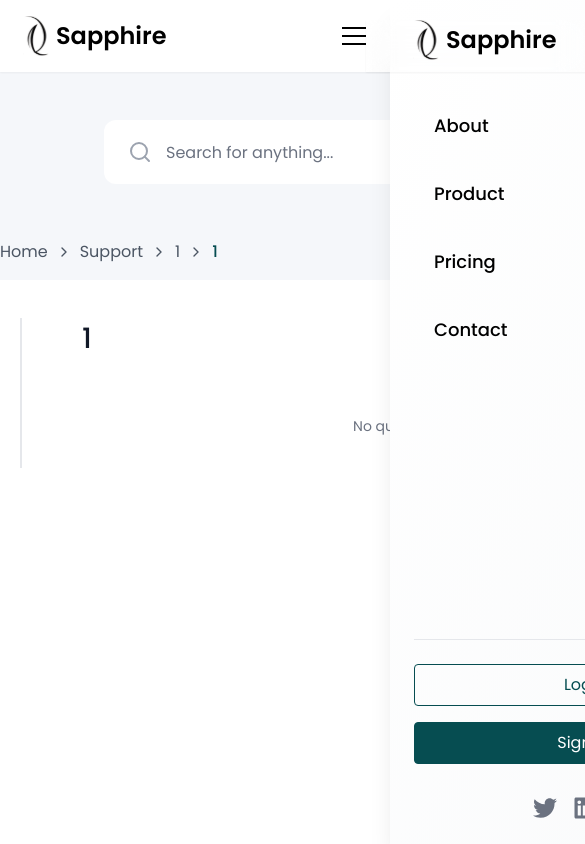
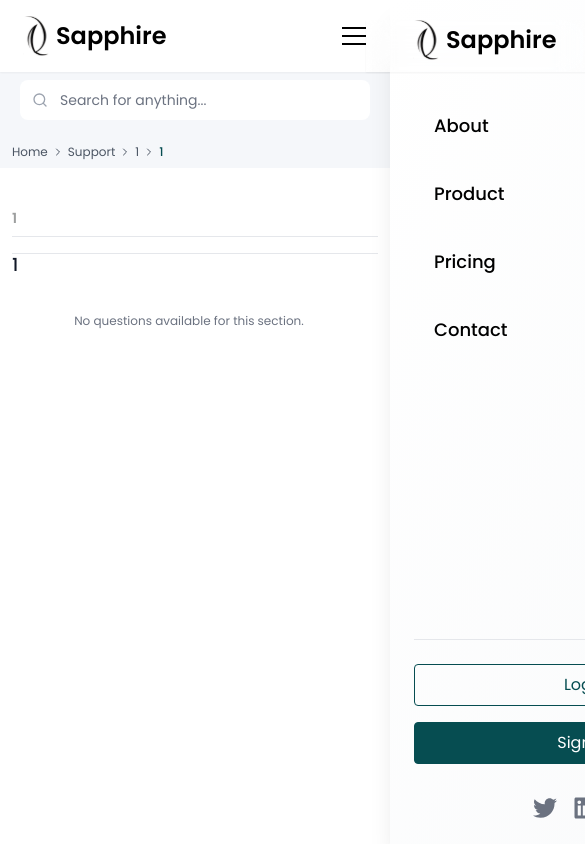
Before and after one commit to BrokingSapphire/SupportPortal, a Next.js app: page /support/1/1 in a window 390 px wide. Shown: the top 844 px of the page, 585 px wide, since content can reach past the window. Built offline with nearby package versions, Linux system fonts and the light colour scheme.

Commit message:
fix: responsiveness of questions page

```diff
--- a/src/app/support/[topic]/[doubt]/page.tsx
+++ b/src/app/support/[topic]/[doubt]/page.tsx
@@ -31,12 +31,12 @@ const DoubtPage: React.FC = () => {
 
   if (!topicTitle || !doubtTitle) {
     return (
-      <div className="min-h-screen bg-gray-50 pt-20">
-        <div className="w-full mx-auto px-6 py-8">
+      <div className="min-h-screen bg-gray-50 pt-16 sm:pt-20">
+        <div className="w-full mx-auto px-4 sm:px-6 py-6 sm:py-8">
           <div className="text-center">
-            <h1 className="text-2xl font-bold text-gray-900 mb-4">Page Not Found</h1>
-            <p className="text-gray-600 mb-8">The topic or doubt you're looking for doesn't exist.</p>
-            <Link href="/" className="text-blue-600 hover:text-blue-800">
+            <h1 className="text-xl sm:text-2xl font-bold text-gray-900 mb-4">Page Not Found</h1>
+            <p className="text-sm sm:text-base text-gray-600 mb-6 sm:mb-8">The topic or doubt you're looking for doesn't exist.</p>
+            <Link href="/" className="text-blue-600 hover:text-blue-800 text-sm sm:text-base">
               Back to Help Center
             </Link>
           </div>
@@ -46,91 +46,91 @@ const DoubtPage: React.FC = () => {
   }
 
   return (
-    <div className="min-h-screen bg-white pt-20 mx-auto mb-10">
-      <div className='bg-[#F5F7FA] px-50 -mt-2'>
+    <div className="min-h-screen bg-white pt-16 sm:pt-20 mx-auto mb-6 sm:mb-10">
+      <div className="bg-[#F5F7FA] px-3 sm:px-4 md:px-8 lg:px-12 xl:px-20 2xl:px-32 -mt-2">
         {/* Search Bar */}
-        <div className='max-w-7xl mx-auto'>
-          <div className="bg-[#F5F7FA] px-6 py-2 pb-0 max-w-7xl mx-20">
-            <div className="relative max-w-xl mx-auto mt-10">
-              <div className="absolute inset-y-0 left-0 pl-6 flex items-center pointer-events-none">
-                <Search className="h-6 w-6 text-gray-400" />
+        <div className="max-w-7xl mx-auto">
+          <div className="bg-[#F5F7FA] px-2 sm:px-6 py-2 pb-0 max-w-7xl mx-auto">
+            <div className="relative w-full max-w-full mx-auto mt-4 sm:mt-6 md:mt-8 lg:mt-10">
+              <div className="absolute inset-y-0 left-0 pl-3 sm:pl-4 md:pl-6 flex items-center pointer-events-none">
+                <Search className="h-4 w-4 sm:h-5 sm:w-5 md:h-6 md:w-6 text-gray-400" />
               </div>
               <input
                 type="text"
                 value={searchQuery}
                 onChange={(e) => setSearchQuery(e.target.value)}
                 placeholder="Search for anything..."
-                className="block w-[800px] h-[64px] pl-[62px] pr-6 py-3 rounded-[12px] leading-5 bg-white placeholder-gray-500 focus:outline-none focus:placeholder-gray-400 focus:ring-1 focus:ring-blue-500 focus:border-blue-500"
+                className="block w-full h-10 sm:h-12 md:h-14 lg:h-16 pl-10 sm:pl-12 md:pl-14 lg:pl-16 pr-3 sm:pr-4 md:pr-6 py-2 sm:py-3 rounded-[8px] sm:rounded-[10px] md:rounded-[12px] leading-5 bg-white placeholder-gray-500 focus:outline-none focus:placeholder-gray-400 focus:ring-1 focus:ring-blue-500 focus:border-blue-500 text-sm sm:text-base"
               />
             </div>
           </div>
         </div>
 
         {/* Breadcrumb */}
-        <div className="bg-[#F5F7FA] px-50 mt-10">
-          <div className="max-w-7xl mx-auto pl-0 py-4">
-            <div className='max-w-7xl pl-0'>
-              <nav className="flex items-center space-x-2 text-[16px] align-left font-regular font-poppins text-gray-600">
-                <Link href="/" className="hover:text-[#064D51]">Home</Link>
-                <ChevronRight className="w-4 h-4" />
-                <Link href="/" className="hover:text-[#064D51]">Support</Link>
-                <ChevronRight className="w-4 h-4" />
-                <Link href={`/support/${topic}`} className="hover:text-[#064D51]">{topicTitle}</Link>
-                <ChevronRight className="w-4 h-4" />
-                <span className="text-[#064D51] font-medium">{doubtTitle}</span>
+        <div className="bg-[#F5F7FA] px-0 sm:pr-4 mt-4 sm:mt-6 md:mt-8 lg:mt-10">
+          <div className="max-w-7xl mx-auto pl-0 py-2 sm:py-4">
+            <div className="max-w-7xl pl-0">
+              <nav className="flex flex-wrap items-center space-x-1 sm:space-x-2 text-xs sm:text-sm md:text-base align-left font-regular font-poppins text-gray-600">
+                <Link href="/" className="hover:text-[#064D51] truncate">Home</Link>
+                <ChevronRight className="w-3 h-3 sm:w-4 sm:h-4 flex-shrink-0" />
+                <Link href="/" className="hover:text-[#064D51] truncate">Support</Link>
+                <ChevronRight className="w-3 h-3 sm:w-4 sm:h-4 flex-shrink-0" />
+                <Link href={`/support/${topic}`} className="hover:text-[#064D51] truncate">{topicTitle}</Link>
+                <ChevronRight className="w-3 h-3 sm:w-4 sm:h-4 flex-shrink-0" />
+                <span className="text-[#064D51] font-medium truncate">{doubtTitle}</span>
               </nav>
             </div>
           </div>
         </div>
       </div>
 
-      <div className="flex w-full mt-[38px] max-w-7xl mx-auto">
+      <div className="flex flex-col lg:flex-row w-full mt-6 sm:mt-8 md:mt-10 max-w-7xl mx-auto px-3 sm:px-4 lg:px-0">
         {/* Sidebar */}
-        <div className="w-80 bg-white h-full overflow-y-auto ">
+        <div className="w-full lg:w-80 xl:w-96 bg-white h-auto lg:h-full overflow-x-auto lg:overflow-y-auto border-b lg:border-b-0 lg:border-r border-gray-200 lg:pr-4">
           {/* Header */}
-          <div className="pr-4">
-            <h2 className="text-[18px] font-semibold text-[#9d9f9f]">{topicTitle}</h2>
+          <div className="pr-4 pt-4 lg:pt-0">
+            <h2 className="text-sm sm:text-base md:text-lg font-semibold text-[#9d9f9f]">{topicTitle}</h2>
           </div>
 
           {/* Navigation */}
-          <div className="p-4 pl-2 pt-0">
+          <div className="p-2 sm:p-4 pl-2 pt-0">
             {getSubcategoriesByTopic(topic).map((doubtItem, idx, arr) => (
               <div
                 key={doubtItem.id}
                 className={`rounded-lg pl-0 ${expandedDoubt === doubtItem.id
-                    ? 'bg-[#F5F7FA] mb-2'
-                    : 'bg-white' + (idx !== arr.length - 1 ? ' mb-1' : '')
+                  ? 'bg-[#F5F7FA] mb-2'
+                  : 'bg-white' + (idx !== arr.length - 1 ? ' mb-1' : '')
                   }`}
               >
                 {/* Doubt Section Header */}
                 <button
                   onClick={() => setExpandedDoubt(expandedDoubt === doubtItem.id ? '' : doubtItem.id)}
-                  className={`flex items-center justify-between w-full pt-6 text-left rounded-md transition-colors ${doubt === doubtItem.id ? 'text-gray-900' : 'text-gray-700 hover:bg-gray-50'
+                  className={`flex items-center justify-between w-full pt-3 sm:pt-4 md:pt-6 text-left rounded-md transition-colors ${doubt === doubtItem.id ? 'text-gray-900' : 'text-gray-700 hover:bg-gray-50'
                     }`}
                 >
-                  <div className="flex items-center ml-[8px]">
+                  <div className="flex items-center ml-1 sm:ml-2 md:ml-[8px]">
                     {expandedDoubt === doubtItem.id ? (
-                      <img src="/questions list/rightarrow.svg" alt="Collapse" className="w-6 h-6 mr-[14px] rounded-md text-gray-500 rotate-90 transition-transform duration-200" />
+                      <img src="/questions list/rightarrow.svg" alt="Collapse" className="w-4 h-4 sm:w-5 sm:h-5 md:w-6 md:h-6 mr-2 sm:mr-3 md:mr-[14px] rounded-md text-gray-500 rotate-90 transition-transform duration-200 flex-shrink-0" />
                     ) : (
-                      <img src="/questions list/rightarrow.svg" alt="Expand" className="w-6 h-6 mr-[14px] rounded-md text-gray-500 transition-transform duration-200" />
+                      <img src="/questions list/rightarrow.svg" alt="Expand" className="w-4 h-4 sm:w-5 sm:h-5 md:w-6 md:h-6 mr-2 sm:mr-3 md:mr-[14px] rounded-md text-gray-500 transition-transform duration-200 flex-shrink-0" />
                     )}
-                    <span className="font-medium">{doubtItem.title}</span>
+                    <span className="font-medium text-sm sm:text-base">{doubtItem.title}</span>
                   </div>
                 </button>
 
                 {/* Questions List */}
                 {expandedDoubt === doubtItem.id && (
-                  <div className="ml-5 pb-2">
+                  <div className="ml-2 sm:ml-3 md:ml-5 pb-2">
                     {getQuestionsBySubcategory(topic, doubtItem.id).map((question: any, idx: number) => {
                       const isActive = doubt === doubtItem.id && typeof window !== 'undefined' && window.location.pathname.includes(question.id);
                       return (
                         <Link
                           key={question.id}
                           href={`/support/${topic}/${doubtItem.id}/${question.id}`}
-                          className={`block p-2 py-[5px] text-sm transition-colors ${isActive
-                              ? 'bg-blue-100 text-blue-800 border-l-[2px] border-black'
-                              : 'text-gray-600 hover:bg-gray-100 hover:text-gray-900 border-l border-gray-400'
-                            }${idx === 0 ? ' pt-[14px]' : ''}`}
+                          className={`block p-2 py-1 sm:py-[5px] text-xs sm:text-sm transition-colors ${isActive
+                            ? 'bg-blue-100 text-blue-800 border-l-2 border-black'
+                            : 'text-gray-600 hover:bg-gray-100 hover:text-gray-900 border-l border-gray-400'
+                            }${idx === 0 ? ' pt-2 sm:pt-3 md:pt-[14px]' : ''}`}
                         >
                           <div className="line-clamp-2 pl-2">{question.question}</div>
                         </Link>
@@ -144,9 +144,9 @@ const DoubtPage: React.FC = () => {
         </div>
 
         {/* Main Content */}
-        <div className="flex-1 bg-white border-l-2 ml-[20px] border-gray-200 pl-[60px]">
-          <div className="pt-0 w-[810px] mx-auto">
-            <h1 className="text-[28px] font-poppins font-medium text-gray-900 mb-6">{doubtTitle}</h1>
+        <div className="flex-1 bg-white border-t lg:border-t-0 lg:border-l-2 mt-4 sm:mt-6 lg:mt-0 lg:ml-3 xl:ml-5 border-gray-200 pl-0 sm:pl-4 lg:pl-8 xl:pl-[60px] pr-3 sm:pr-4 lg:pr-0">
+          <div className="pt-0 w-full max-w-none sm:max-w-[95%] md:max-w-[810px] mx-auto lg:mx-0">
+            <h1 className="text-lg sm:text-xl md:text-2xl lg:text-[28px] font-poppins font-medium text-gray-900 mb-3 sm:mb-4 md:mb-6 leading-tight">{doubtTitle}</h1>
 
             {/* Questions List */}
             <div className="space-y-0">
@@ -160,17 +160,17 @@ const DoubtPage: React.FC = () => {
                     <Link
                       key={question.id}
                       href={`/support/${topic}/${doubt}/${question.id}`}
-                      className="flex items-center justify-between py-[24px] px-3 border-b border-[#d1d5db] group transition-colors"
+                      className="flex items-center justify-between py-3 sm:py-4 md:py-[24px] px-2 sm:px-3 border-b border-[#d1d5db] group transition-colors hover:bg-gray-50"
                     >
-                      <span className="text-[#686c6c] font-poppins font-medium text-[18px] transition-colors">
+                      <span className="text-[#686c6c] font-poppins font-medium text-sm sm:text-base md:text-[18px] transition-colors flex-1 pr-2 leading-relaxed">
                         {question.question}
                       </span>
-                      <ChevronRight className="w-6 h-6 text-gray-400 transition-colors" />
+                      <ChevronRight className="w-4 h-4 sm:w-5 sm:h-5 md:w-6 md:h-6 text-gray-400 transition-colors flex-shrink-0" />
                     </Link>
                   ))
               ) : (
-                <div className="text-center py-8">
-                  <p className="text-gray-500 text-sm">No questions available for this section.</p>
+                <div className="text-center py-6 sm:py-8">
+                  <p className="text-gray-500 text-xs sm:text-sm">No questions available for this section.</p>
                 </div>
               )}
             </div>
@@ -179,8 +179,8 @@ const DoubtPage: React.FC = () => {
             {searchQuery && questions && questions.filter((question: any) =>
               question.question.toLowerCase().includes(searchQuery.toLowerCase())
             ).length === 0 && (
-                <div className="text-center py-8">
-                  <p className="text-gray-500 text-sm">No questions found for "{searchQuery}"</p>
+                <div className="text-center py-6 sm:py-8">
+                  <p className="text-gray-500 text-xs sm:text-sm">No questions found for "{searchQuery}"</p>
                 </div>
               )}
           </div>
--- a/src/components/Footer.tsx
+++ b/src/components/Footer.tsx
@@ -226,8 +226,8 @@ const Footer = () => {
 
   return (
     <>
-      <footer className="bg-[#064D51] text-white p-4 sm:py-8 sm:px-20 mx-auto">
-        <div className="max-w-7xl xl:max-w-7xl mx-auto">
+      <footer className="bg-[#064D51] text-white w-full">
+        <div className="max-w-7xl mx-auto p-4 sm:py-8 sm:px-20">
           {/* Mobile Layout (hidden on sm and above) */}
           <div className="sm:hidden">
             {/* Full Width Sapphire Address */}
```
